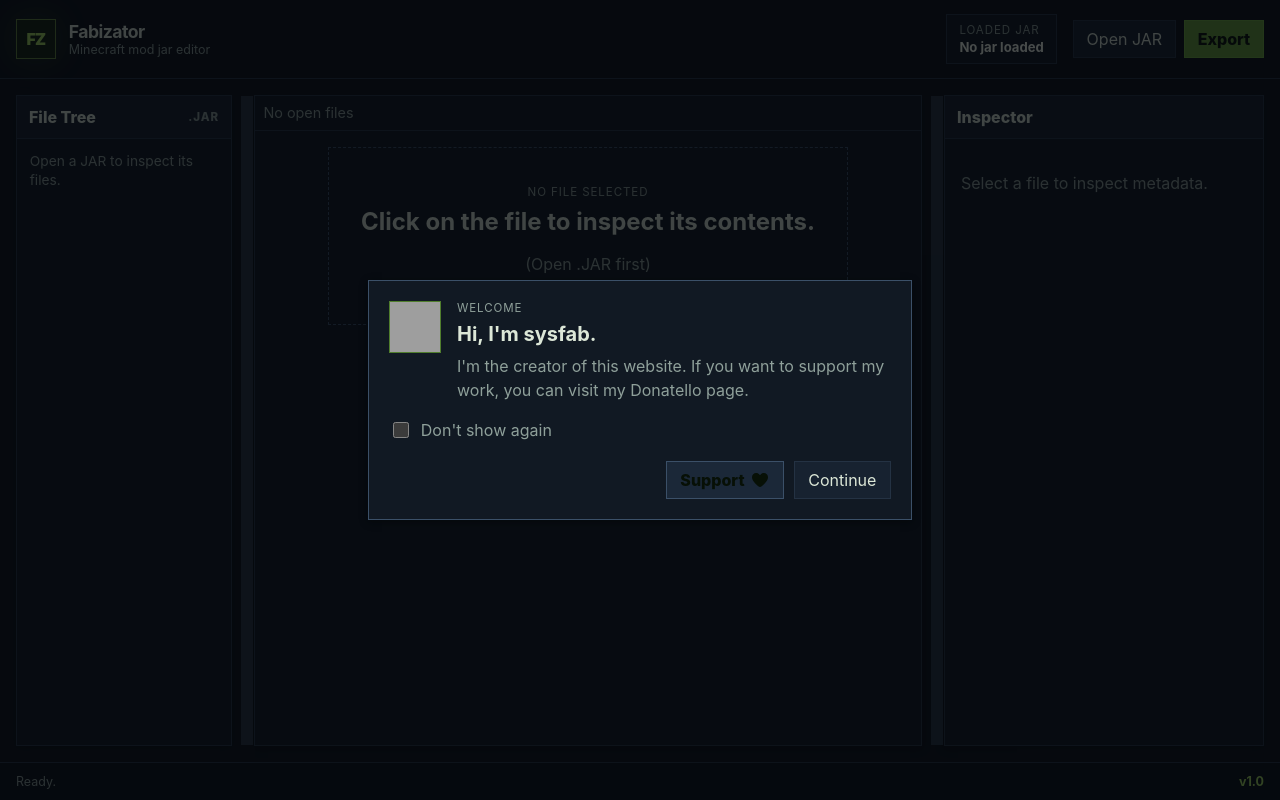
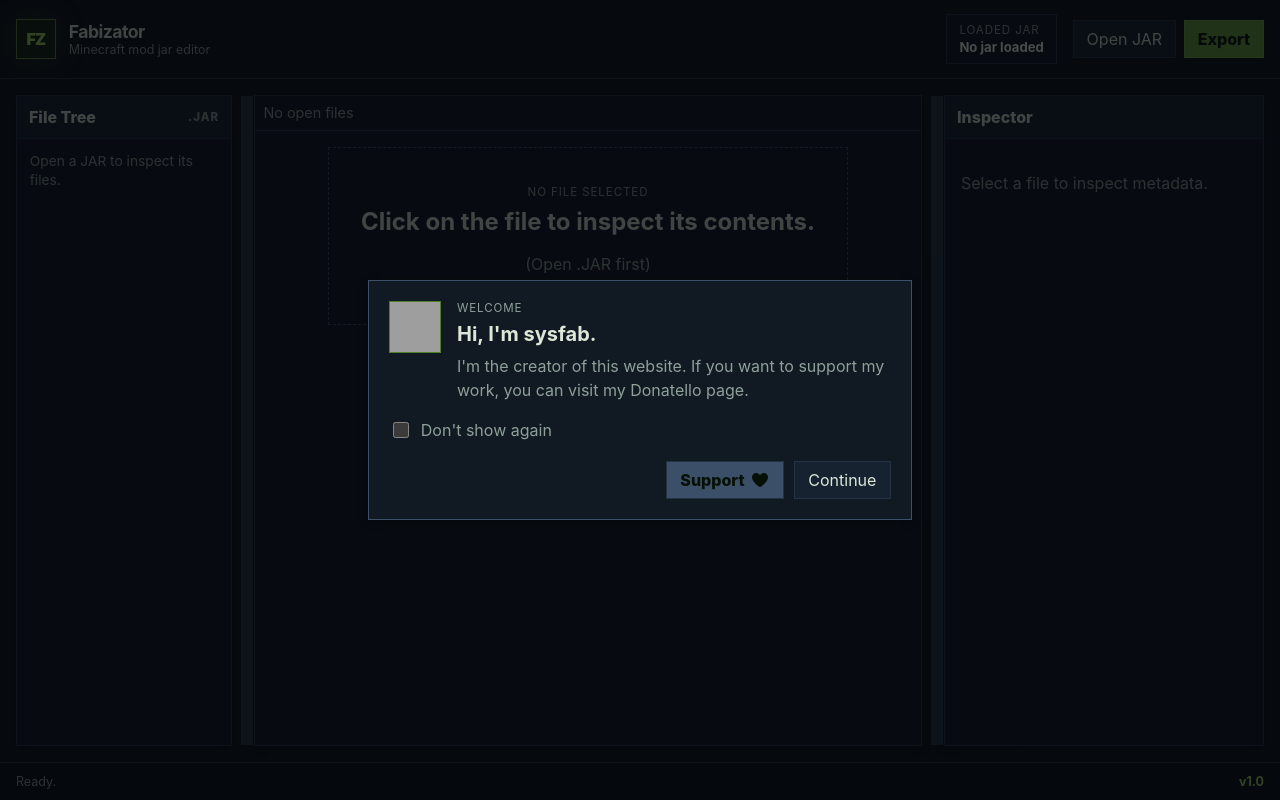
Before and after one commit to sysfab/Fabizator, a React (Vite) app: page / in a window 1280 px wide. In both pictures the pointer is over the link "Support". Built offline with nearby package versions, Linux system fonts and the light colour scheme; grey boxes are pictures that could not be loaded.

Commit message:
update support button on hover

```diff
--- a/src/styles.css
+++ b/src/styles.css
@@ -872,8 +872,8 @@
 
 .welcome-actions a:hover,
 .welcome-actions button:hover {
-  border-color: var(--line-bright);
-  background: #1b2838;
+  border-color: var(--line);
+  background: var(--line-bright);
 }
 
 .welcome-actions .welcome-support-link {
```
